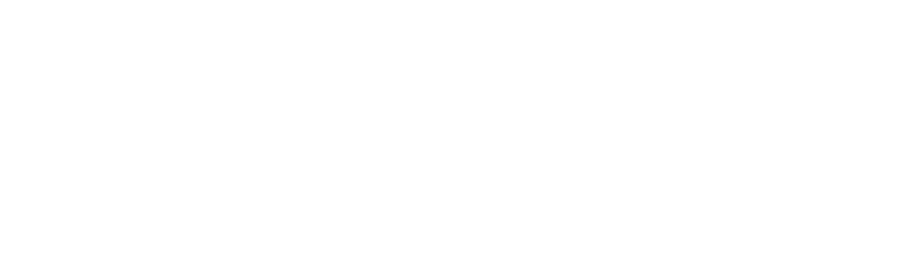
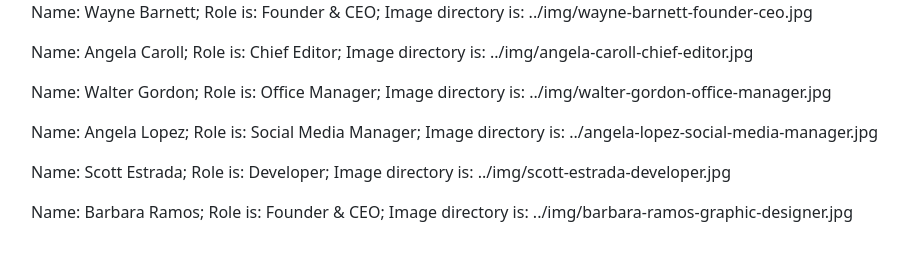
Before and after one commit to RicTieri/js-our-team, a plain HTML site: page index.html in a window 1280 px wide. Shown: the whole page, without its empty margins (51-959 px from the left). Drawn offline with nearby package versions, Linux system fonts and the light colour scheme.

Commit message:
added print on dom without design

```diff
--- a/index.html
+++ b/index.html
@@ -10,6 +10,7 @@
   <link href="https://cdn.jsdelivr.net/npm/bootstrap@5.3.2/dist/css/bootstrap.min.css" rel="stylesheet" integrity="sha384-T3c6CoIi6uLrA9TneNEoa7RxnatzjcDSCmG1MXxSR1GAsXEV/Dwwykc2MPK8M2HN" crossorigin="anonymous">
 </head>
 <body>
+  <div class="container" id="member_list"></div>
   <script src="./js/script.js"></script>
 </body>
 </html>
--- a/js/script.js
+++ b/js/script.js
@@ -16,6 +16,14 @@ for (let index = 0; index < memberList.length; index++) {
 }
 // MILESTONE 2:
 // Stampare le stesse informazioni su DOM sottoforma di stringhe
+const memberListContainer = document.getElementById('member_list');
+
+for (let index = 0; index < memberList.length; index++) {
+  const member = memberList[index];
+  const textLine = document.createElement('p');
+  textLine.innerHTML = 'Name: ' + member.name + '; Role is: ' + member.role + '; Image directory is: ' + member.img_src;
+  memberListContainer.appendChild(textLine)
+}
 // BONUS 1:
 // Trasformare la stringa foto in una immagine effettiva
 // BONUS 2:
```
